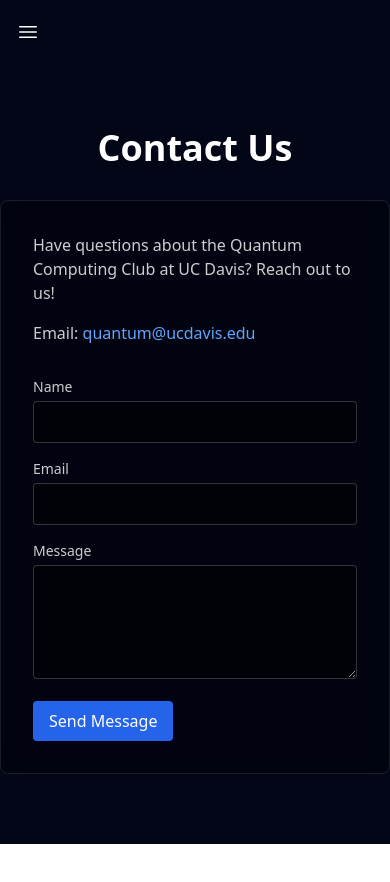
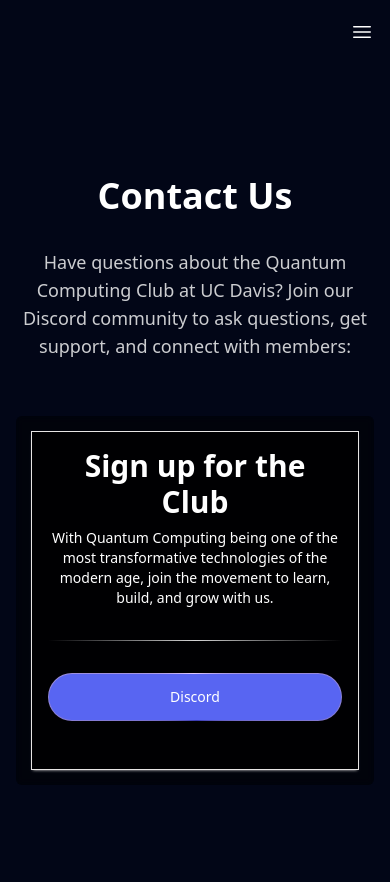
Before and after one commit to Arvind-t33/qcucd, a Next.js app: page /contact in a window 390 px wide. Shown: the top 882 px of the page. Before the commit the page ends 844 px from the top, so only its background shows below. Built offline with nearby package versions, Linux system fonts and the light colour scheme.

Commit message:
made the website a lot more responsive. fixed solid navbar issues, and removed information input form in the contact page, replacing it with discord link

```diff
--- a/src/app/contact/page.tsx
+++ b/src/app/contact/page.tsx
@@ -1,32 +1,24 @@
+"use client";
+
+import React from "react";
+import { SignupFormDemo } from "@/components/sign-up-form";
+
 export default function Contact() {
-    return (
-      <div className="min-h-screen pt-32 flex flex-col items-center">
-        <h1 className="text-4xl font-bold mb-8 text-center text-white">Contact Us</h1>
-        <div className="max-w-2xl w-full bg-black/30 backdrop-blur-md p-8 rounded-lg border border-white/10">
-          <div className="mb-8 text-white/80">
-            <p className="mb-4">Have questions about the Quantum Computing Club at UC Davis? Reach out to us!</p>
-            <p>Email: <a href="mailto:quantum@ucdavis.edu" className="text-blue-400 hover:underline">quantum@ucdavis.edu</a></p>
-          </div>
+  return (
+    <div className="min-h-screen pt-28 flex flex-col items-center">
+      <div className="min-h-screen flex flex-col items-center px-4 py-16">
+        <h1 className="text-4xl font-bold mb-8 text-center text-white">
+          Contact Us
+        </h1>
 
-          <div className="space-y-4">
-            <div>
-              <label className="block text-sm font-medium text-white/80 mb-1">Name</label>
-              <input type="text" className="w-full bg-black/50 border border-white/20 rounded px-3 py-2 text-white" />
-            </div>
+        <p className="max-w-2xl text-white/80 text-lg mb-6 text-center">
+          Have questions about the Quantum Computing Club at UC Davis? Join our Discord community to ask questions, get support, and connect with members:
+        </p>
 
-            <div>
-              <label className="block text-sm font-medium text-white/80 mb-1">Email</label>
-              <input type="email" className="w-full bg-black/50 border border-white/20 rounded px-3 py-2 text-white" />
-            </div>
-
-            <div>
-              <label className="block text-sm font-medium text-white/80 mb-1">Message</label>
-              <textarea rows={4} className="w-full bg-black/50 border border-white/20 rounded px-3 py-2 text-white"></textarea>
-            </div>
-
-            <button className="bg-blue-600 hover:bg-blue-700 text-white px-4 py-2 rounded">Send Message</button>
-          </div>
+        <div className="mt-8 bg-black/50 backdrop-blur-sm p-4 rounded-md">
+          <SignupFormDemo />
         </div>
       </div>
-    );
-  }
+    </div>
+  );
+}
--- a/src/app/globals.css
+++ b/src/app/globals.css
@@ -60,6 +60,14 @@
   }
 }
 
+.no-scrollbar {
+  -ms-overflow-style: none;
+  scrollbar-width: none;
+}
+.no-scrollbar::-webkit-scrollbar {
+  display: none;
+}
+
 @layer base {
   * {
     @apply border-border;
--- a/src/app/join/page.tsx
+++ b/src/app/join/page.tsx
@@ -5,6 +5,7 @@
 
 export default function Join() {
   return (
+    <div className="min-h-screen pt-10 flex flex-col items-center">
       <div className="min-h-screen flex flex-col items-center px-4 py-16">  {/* removed pt-32, added py-16 */}
         <h1 className="text-4xl font-bold mb-8 text-center text-white">
           Join the Club
@@ -40,5 +41,6 @@
           </div>
         </div>
       </div>
+    </div>
   );
 }
--- a/src/components/ui/NavbarSolid.tsx
+++ b/src/components/ui/NavbarSolid.tsx
@@ -5,7 +5,7 @@
 import { Bars3Icon, XMarkIcon } from "@heroicons/react/24/outline";
 
 interface NavbarSolidProps {
-  items: { text: string }[];
+  items: { text: string; href: string }[];
 }
 
 export function NavbarSolid({ items }: NavbarSolidProps) {
@@ -14,40 +14,44 @@
 
   useEffect(() => {
     const handleScroll = () => {
-      if (window.scrollY > 50) {
-        setIsScrolled(true);
-      } else {
-        setIsScrolled(false);
-      }
+      setIsScrolled(window.scrollY > 50);
     };
-
     window.addEventListener("scroll", handleScroll);
-    return () => {
-      window.removeEventListener("scroll", handleScroll);
-    };
+    return () => window.removeEventListener("scroll", handleScroll);
   }, []);
 
   return (
     <nav
       className={cn(
-        "md:hidden fixed top-0 left-0 w-full text-white flex items-center justify-center transition-all duration-300 ease-in-out",
-        isScrolled ? "h-16 shadow-md" : "h-16",
-        "md:bg-black"
+        "md:hidden fixed top-0 left-0 w-full transition-all duration-300 ease-in-out z-50",
+        isScrolled ? "bg-black/90 shadow-md" : "bg-transparent",
+        "text-white"
       )}
-      style={{ fontFamily: '"geist-mono", monospace', zIndex: 50 }}
+      style={{ fontFamily: '"geist-mono", monospace' }}
     >
-      <div className="hidden md:flex space-x-5">
-        {items.map((item, index) => (
+      <div className="flex items-center h-16 px-4">
+        {/* menu items: occupies all space to left of toggle, scrolls only if overflow */}
+        <div
+          className={cn(
+            "flex-1 flex overflow-x-auto whitespace-nowrap space-x-4 no-scrollbar transition-opacity duration-200",
+            isMenuOpen
+              ? "opacity-100 pointer-events-auto"
+              : "opacity-0 pointer-events-none"
+          )}
+          style={{ WebkitOverflowScrolling: "touch" }}
+        >
+          {items.map((item, idx) => (
+            <NavbarButton
+              key={idx}
+              text={item.text}
+              href={item.href}
+              className="inline-block text-sm hover:scale-105 transition-transform"
+            />
+          ))}
+        </div>
 
-          <NavbarButton key={index} text={item.text} />
-        ))}
-        {/* <NavbarButton text="Home" />
-        <NavbarButton text="About" />
-        <NavbarButton text="Services" />
-        <NavbarButton text="Contact" /> */}
-      </div>
-      <div className="md:hidden flex justify-between items-center w-full p-4">
-        <button onClick={() => setIsMenuOpen(!isMenuOpen)}>
+        {/* toggle button always visible on right */}
+        <button onClick={() => setIsMenuOpen((o) => !o)}>
           {isMenuOpen ? (
             <XMarkIcon className="h-6 w-6" />
           ) : (
@@ -55,21 +59,6 @@
           )}
         </button>
       </div>
-      {isMenuOpen && (
-        <div
-          className="md:hidden flex flex-col space-y-1 absolute top-16 left-4 text-sm"
-          style={{ transform: 'translateY(-0.5rem)' }}
-        >
-          {items.map((item, index) => (
-            <NavbarButton
-            key={index}
-            text={item.text}
-            href={item.href}
-            className="transition-transform duration-300 hover:scale-110"
-          />
-          ))}
-        </div>
-      )}
     </nav>
   );
 }
```
Lines whose indentation alone changed are shown as unchanged.
